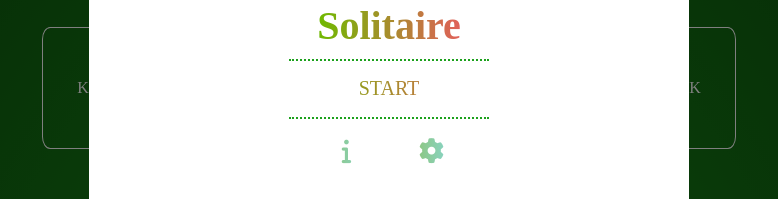
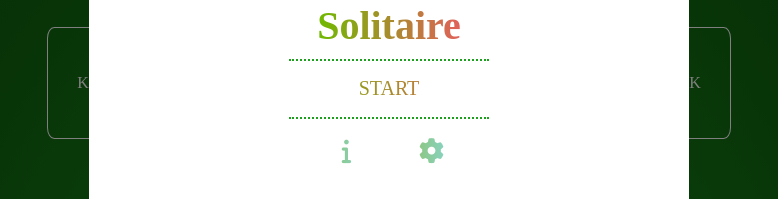
Before and after one commit to Iris-848/Solitaire, a plain HTML site: page index.html in a window 1280 px wide. Shown: the part 335-534 px from the top of the page, 251-1029 px from the left. Drawn offline with nearby package versions, Linux system fonts and the light colour scheme.

Commit message:
Update style.css

```diff
--- a/style.css
+++ b/style.css
@@ -35,7 +35,7 @@ header {
 	display: inline-block;
 	height: 1400px;
 	width: 80px;
-	margin: -2px 11px 0 11px;
+	margin: 0 12px 0 11px;
 }
 
 .cardAll {
@@ -190,14 +190,15 @@ main {
 	justify-items: center;
 }
 #temp {
-	display: flex;
+	display: grid;
+    	grid-auto-flow: column;
+    	gap: 30px;
+    	margin-top: 30px;
 }
 .K {
 	display: grid;
 	width: 70px;
 	height: 110px;
-	padding: 5px;
-	margin: 30px 10px 0 10px;
 	border-radius: 10%;
 	text-align: center;
 	align-content: center;
```
